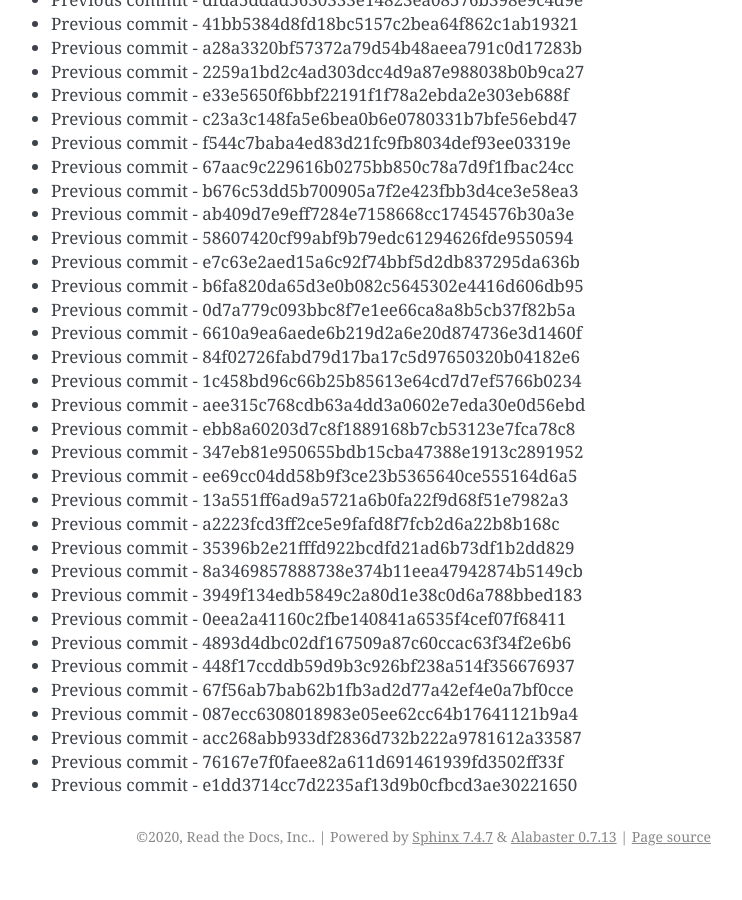
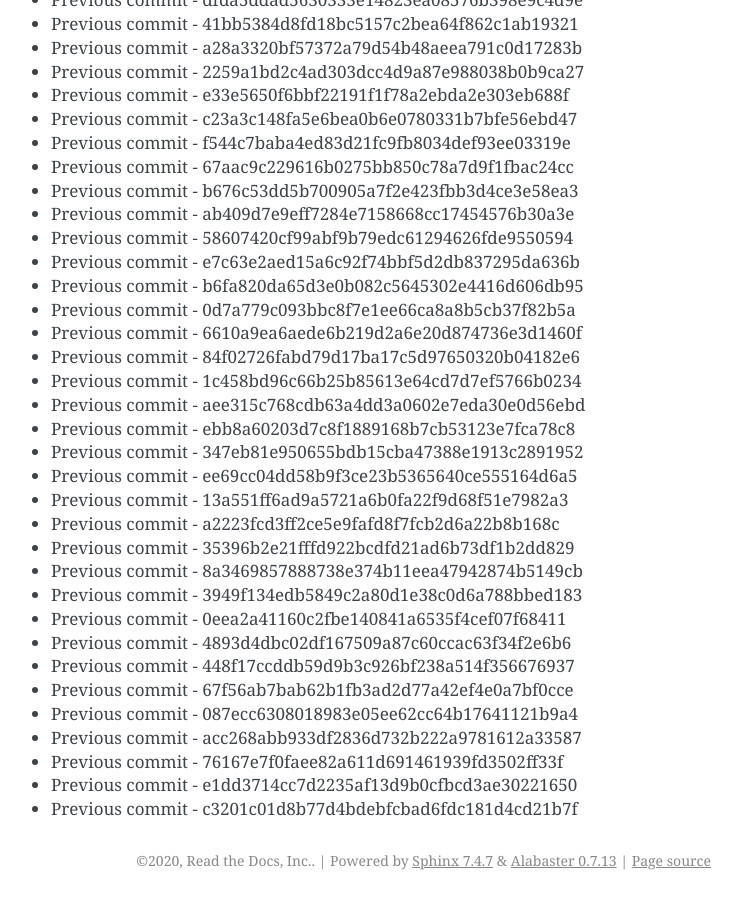
Before and after one commit to readthedocs/rtd-git-stresstest, a Sphinx documentation site: the page built from docs/updates.rst, in a window 1280 px wide and 900 px high, scrolled down 26237 px. Shown: the whole window, without its empty margins (399-1141 px from the left). Built offline with Sphinx 7.4.7, drawn with Linux system fonts in a browser that asks for light colours; before the commit the page ends 27113 px from its top, so only the background shows below that.

Commit message:
Generating commit from previous: c3201c01d8b77d4bdebfcbad6fdc181d4cd21b7f

```diff
--- a/docs/updates.rst
+++ b/docs/updates.rst
@@ -1134,3 +1134,4 @@ It can be tested for any performance characteristics.
 * Previous commit - acc268abb933df2836d732b222a9781612a33587
 * Previous commit - 76167e7f0faee82a611d691461939fd3502ff33f
 * Previous commit - e1dd3714cc7d2235af13d9b0cfbcd3ae30221650
+* Previous commit - c3201c01d8b77d4bdebfcbad6fdc181d4cd21b7f
```
